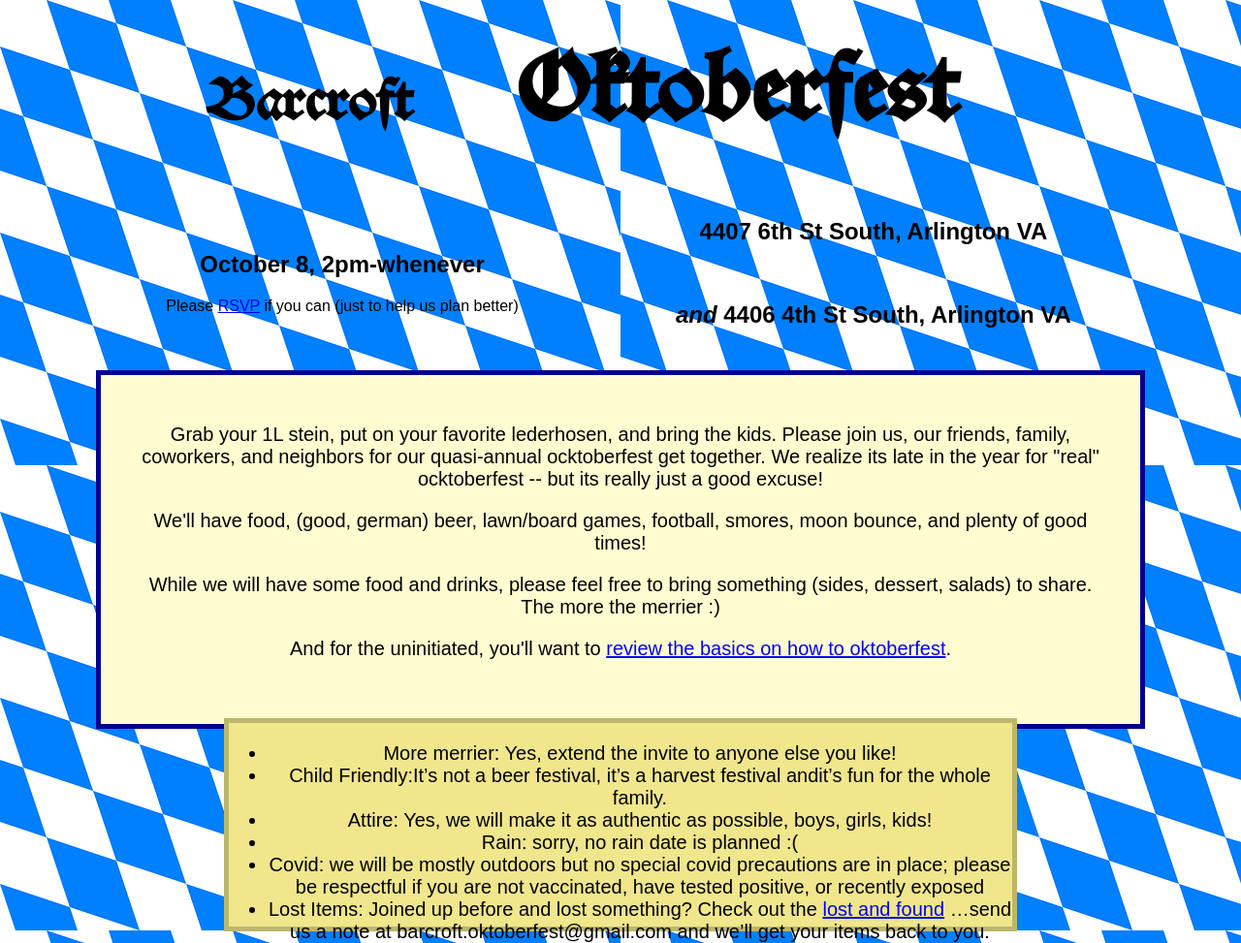
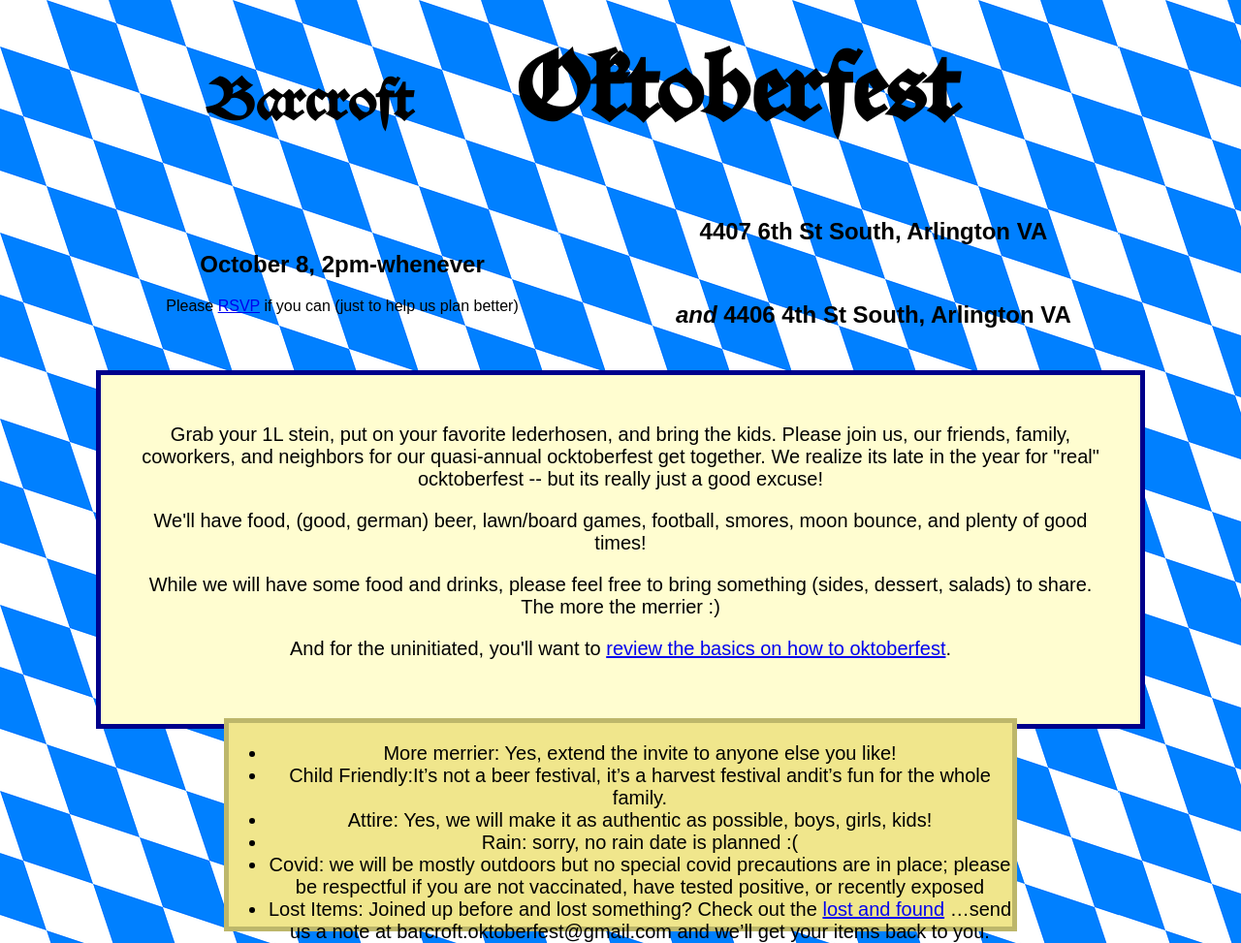
Before and after one commit to michaelepley/ocktoberfest, a PHP site: page / in a window 1280 px wide. Shown: the whole page at 97% size. Run offline with PHP 8.4, Linux system fonts and the light colour scheme.

Commit message:
fixed background

```diff
--- a/status/index.php
+++ b/status/index.php
@@ -19,7 +19,7 @@
       border:0;
     }
 	body {
-	  background-image: url("images/bavarian-pattern_640.png");
+	  background-image: url("images/bavarian-pattern_640.trimmed.png");
 	  background-repeat: repeat;
 	}
   </style>
```
Also changed, not shown: status/images/bavarian-pattern_640.trimmed.png (added), 1 other file.
